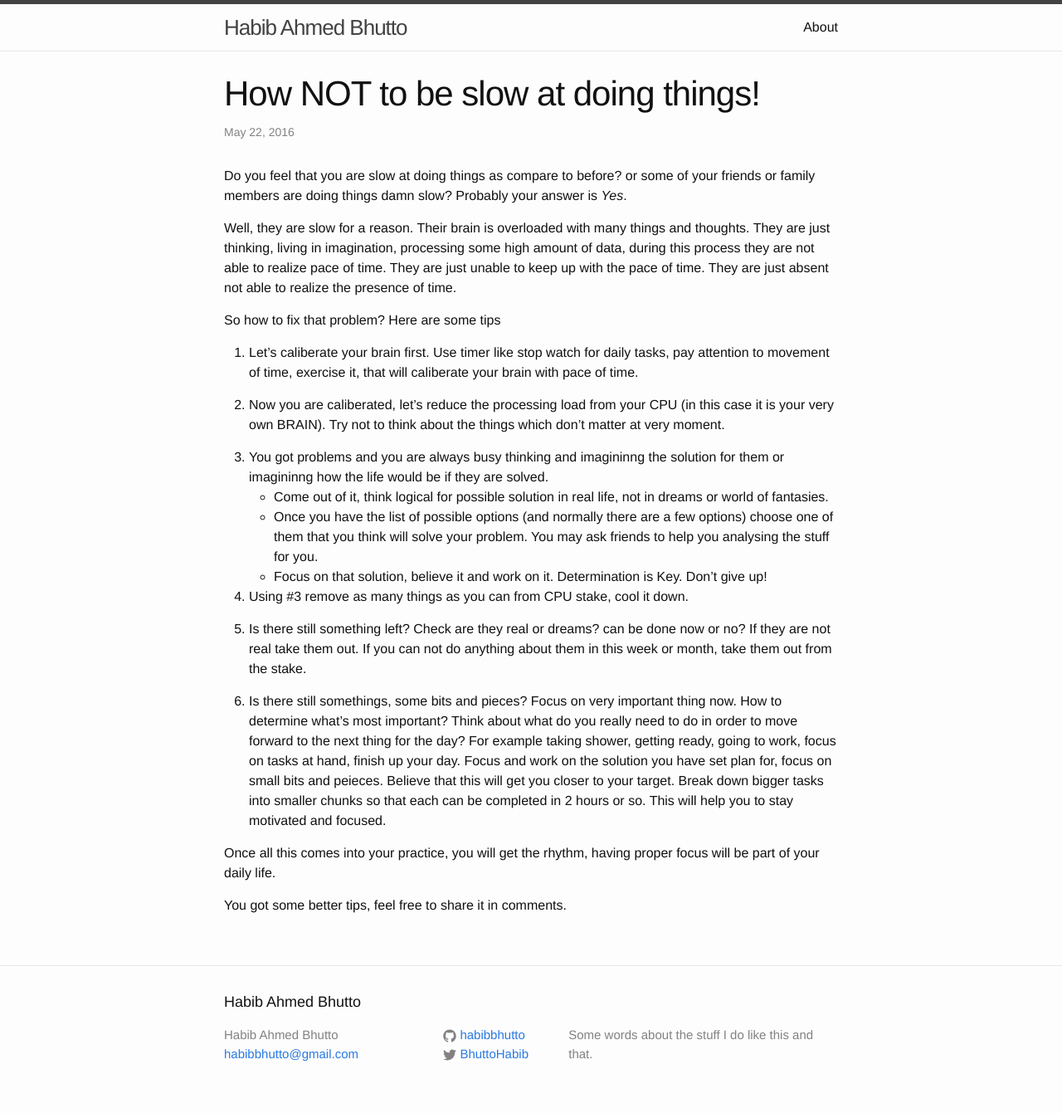
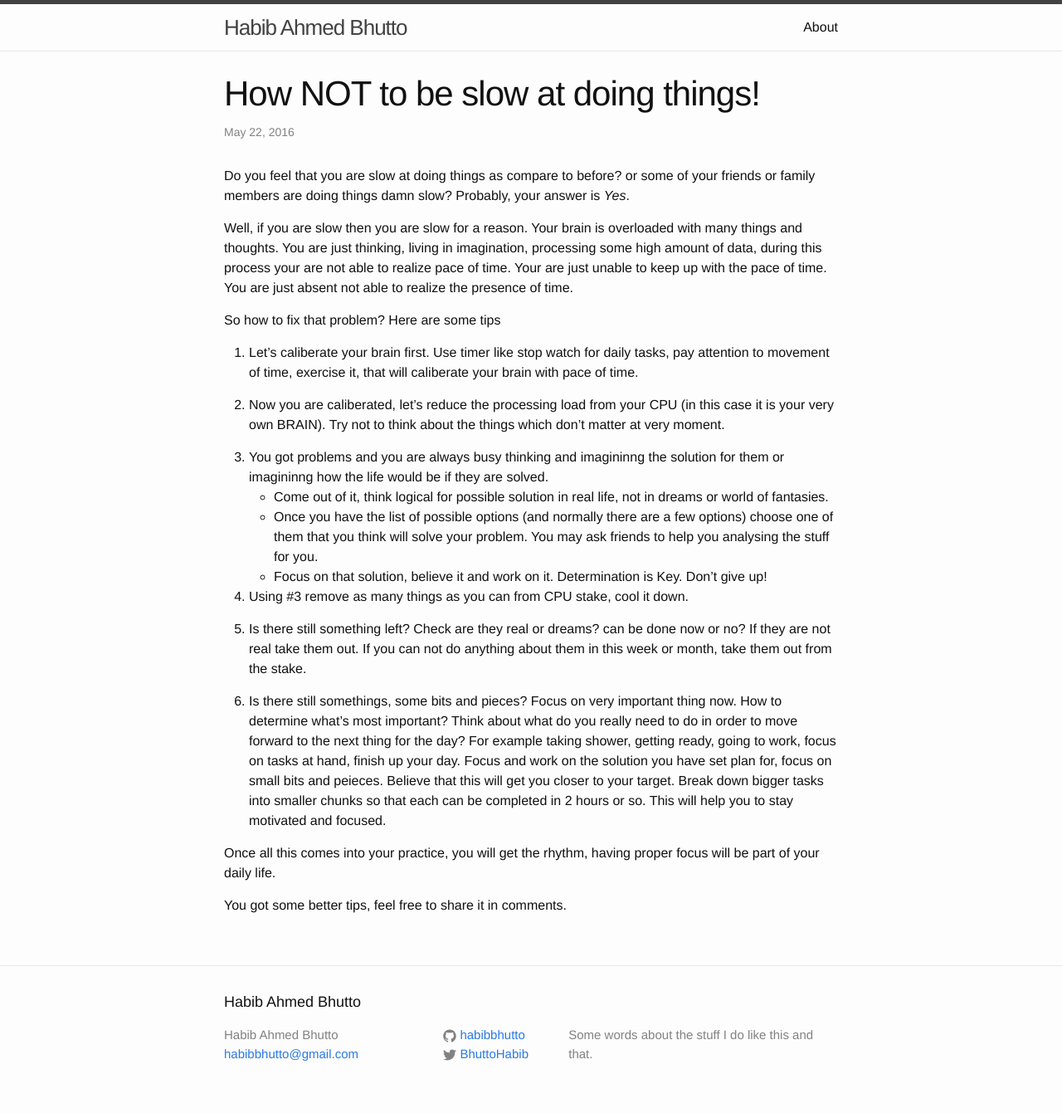
Before and after one commit to habibbhutto/habibbhutto.github.io, a Jekyll site: the page built from _posts/2016-05-23-How-not-to-be-slow-at-doing-things.markdown, in a window 1280 px wide. Shown: the whole page at 83% size. Built offline with Jekyll 4.4.1, drawn with Linux system fonts in a browser that asks for light colours.

Commit message:
updated How NOT to be slow at doing things!

```diff
--- a/_posts/2016-05-23-How-not-to-be-slow-at-doing-things.markdown
+++ b/_posts/2016-05-23-How-not-to-be-slow-at-doing-things.markdown
@@ -5,9 +5,9 @@ date:   2016-05-23 02:00:32 +0800
 categories: productivity
 ---
 Do you feel that you are slow at doing things as compare to before? or some of your friends or family members are doing things damn slow?
-Probably your answer is *Yes*.
+Probably, your answer is *Yes*.
 
-Well, they are slow for a reason. Their brain is overloaded with many things and thoughts. They are just thinking, living in imagination, processing some high amount of data, during this process they are not able to realize pace of time. They are just unable to keep up with the pace of time. They are just absent not able to realize the presence of time.
+Well, if you are slow then you are slow for a reason. Your brain is overloaded with many things and thoughts. You are just thinking, living in imagination, processing some high amount of data, during this process your are not able to realize pace of time. Your are just unable to keep up with the pace of time. You are just absent not able to realize the presence of time.
 
 So how to fix that problem? Here are some tips
 
```
